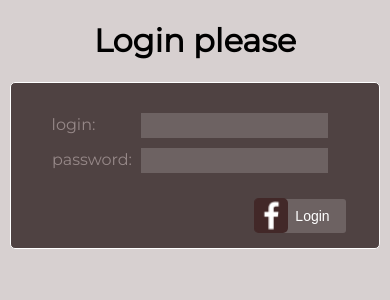
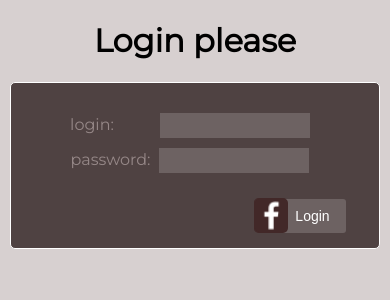
Before and after one commit to Vladyslav223/shark-react, a React (Create React App) app: page /#/autorise in a window 390 px wide. Shown: the top 300 px of the page. Built offline with nearby package versions, Linux system fonts and the light colour scheme.

Commit message:
some fixes#2

```diff
--- a/src/components/Profile/Profile.scss
+++ b/src/components/Profile/Profile.scss
@@ -73,6 +73,19 @@
         left: 140px;
     }
 
+    .form .label {
+        width: 260px;
+    }
+
+    #login {
+        width: 150px;
+        margin-left: 37px;
+    }
+    #password {
+        width: 150px;
+
+    }
+
     .login-facebook {
         left: 20px;
     }
```
